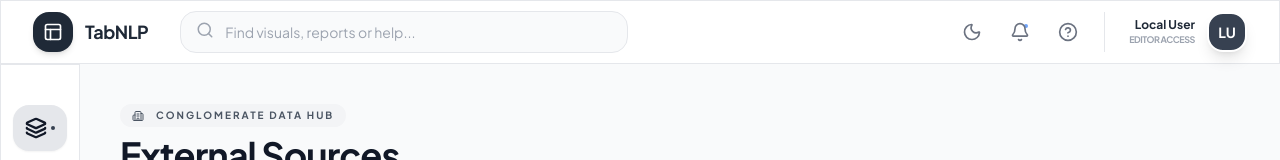
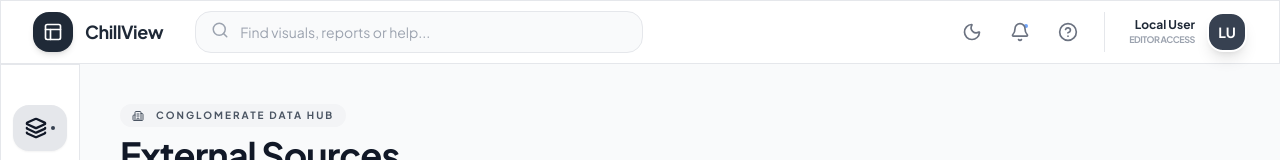
Before and after one commit to Vishnudharan24/TabNLP, a React (Vite) app: page / in a window 1280 px wide. Shown: the top 160 px of the page. Built offline with nearby package versions, Linux system fonts and the light colour scheme.

Commit message:
rename project from PowerAnalytics Desktop to ChillView

```diff
--- a/components/Header.jsx
+++ b/components/Header.jsx
@@ -14,7 +14,7 @@ const Header = () => {
                         <Layout className="text-white dark:text-gray-800 relative z-10" size={20} />
                     </div>
                     <div className="flex flex-col">
-                        <span className="font-extrabold text-lg tracking-tight leading-none text-gray-800 dark:text-gray-100">TabNLP</span>
+                        <span className="font-extrabold text-lg tracking-tight leading-none text-gray-800 dark:text-gray-100">ChillView</span>
                         {/* <span className="text-[10px] font-bold text-gray-400 dark:text-gray-500 uppercase tracking-widest mt-1"></span> */}
                     </div>
                 </div>
--- a/index.html
+++ b/index.html
@@ -4,7 +4,7 @@
 <head>
     <meta charset="UTF-8">
     <meta name="viewport" content="width=device-width, initial-scale=1.0">
-    <title>TabNLP Designer</title>
+    <title>ChillView</title>
     <script src="https://cdn.tailwindcss.com"></script>
     <script>
         tailwind.config = { darkMode: 'class' }
--- a/package.json
+++ b/package.json
@@ -1,5 +1,5 @@
 {
-  "name": "poweranalytics-desktop",
+  "name": "chillview",
   "private": true,
   "version": "0.0.0",
   "type": "module",
```
Also changed, not shown: 1 other file (tests, documents, lock files or other folders).
